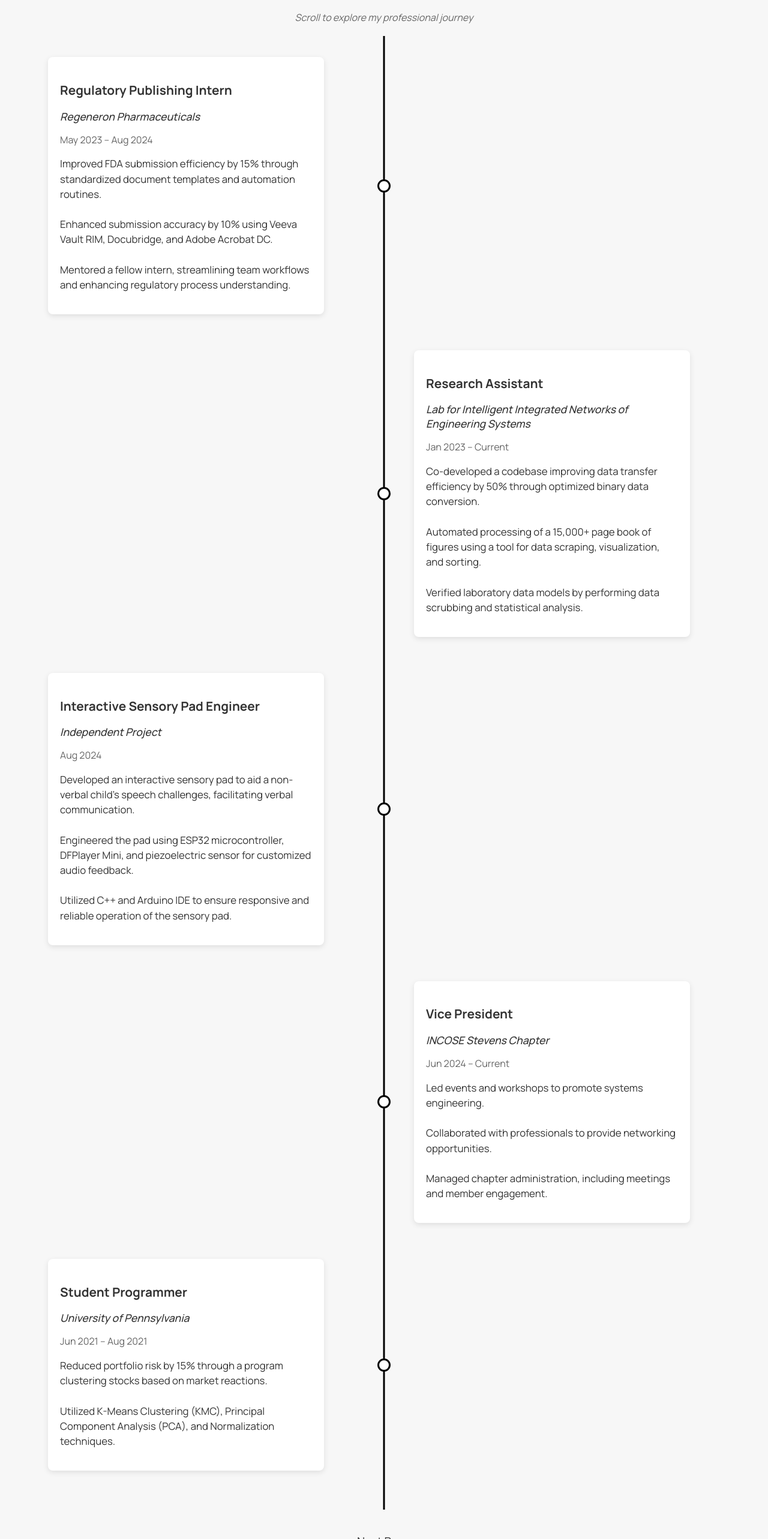
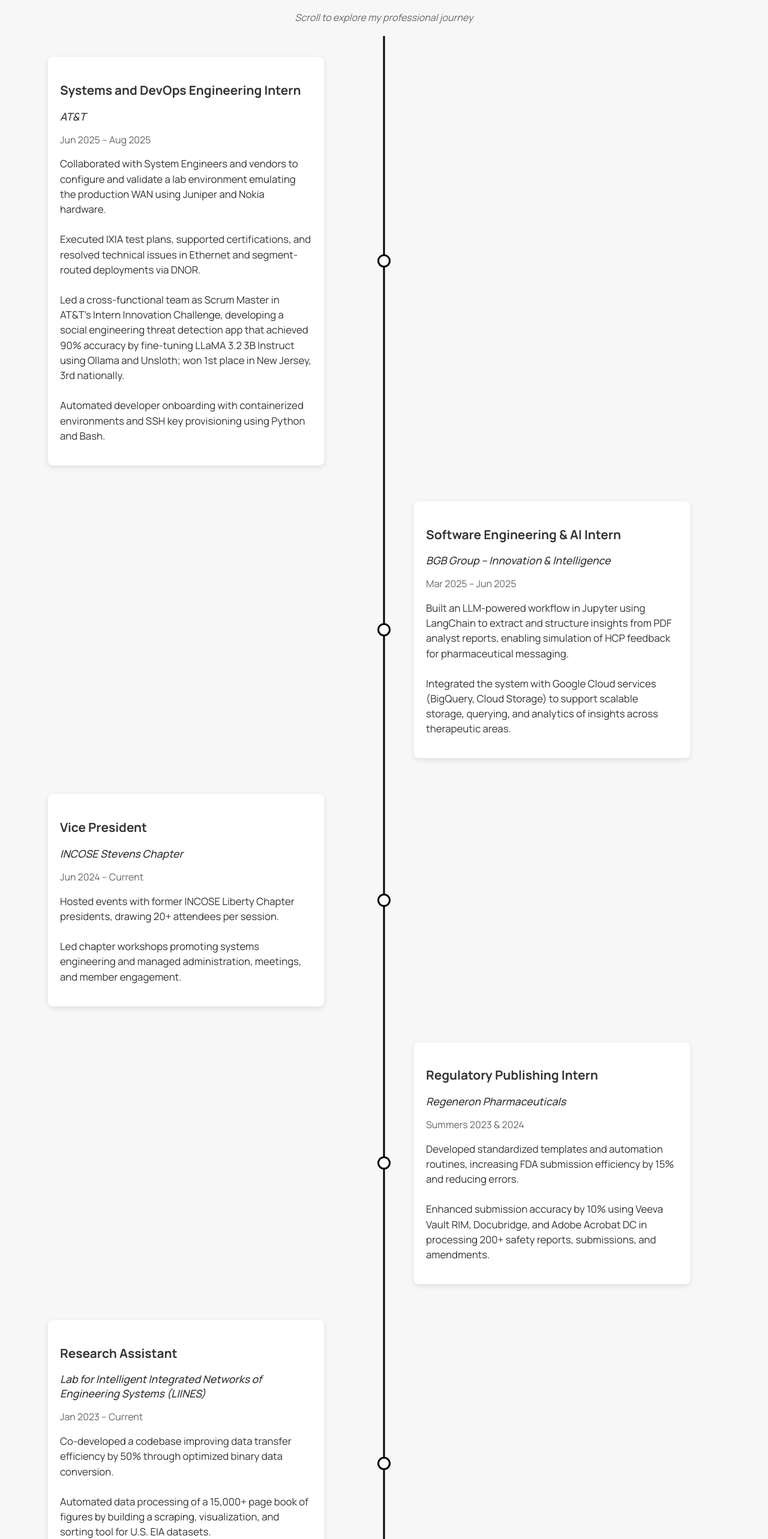
Before and after one commit to habodoni/my-portfolio, a React (Create React App) app: page /#/resume-timeline in a window 1280 px wide. Shown: the part 200-2766 px from the top of the page at 60% size. Built offline with nearby package versions, Linux system fonts and the light colour scheme.

Commit message:
Update ResumeTimeline with 2025 CV experience and chronological order. Enable PDF export for powerbuilding tab.

```diff
--- a/package.json
+++ b/package.json
@@ -26,7 +26,7 @@
     "test": "react-scripts test",
     "eject": "react-scripts eject",
     "predeploy": "npm run build",
-    "deploy": "gh-pages -d build -b gh-pages --add ./public/CNAME"
+    "deploy": "gh-pages -d build -b gh-pages"
   },
   "eslintConfig": {
     "extends": [
@@ -45,5 +45,8 @@
       "last 1 firefox version",
       "last 1 safari version"
     ]
+  },
+  "devDependencies": {
+    "gh-pages": "^6.3.0"
   }
 }
--- a/src/pages/PowerbuildingProgram.js
+++ b/src/pages/PowerbuildingProgram.js
@@ -1,4 +1,5 @@
 import React, { useState } from 'react';
+import jsPDF from "jspdf";
 import './PowerbuildingProgram.css';
 
 const PowerbuildingProgram = () => {
@@ -240,9 +241,27 @@ const PowerbuildingProgram = () => {
     setExpandedWeeks(newExpandedWeeks);
   };
 
+
   const exportToPDF = () => {
     if (!generatedProgram) return;
-    alert('PDF export temporarily disabled. Use CSV export instead.');
+
+    const doc = new jsPDF();
+    const content = generatePDFContent();
+
+    // Split text into lines that fit on the page
+    const lines = doc.splitTextToSize(content, 180); // 180 = page width
+    let y = 20;
+
+    lines.forEach(line => {
+      if (y > 280) {  // check for page overflow
+        doc.addPage();
+        y = 20;
+      }
+      doc.text(line, 10, y);
+      y += 8; // line height
+    });
+
+    doc.save(`powerbuilding-program-${generatedProgram.weeks}weeks.pdf`);
   };
 
   const exportToCSV = () => {
@@ -333,9 +352,9 @@ const PowerbuildingProgram = () => {
         <div className="intro-content">
           <div className="intro-card personal-intro full-width">
             <h3>Hey, I'm Hazem</h3>
-            <p>I built this powerbuilding program generator because I wanted to experiment with combining <strong>Westside Barbell's proven conjugate method</strong> with some additional accessory work for a more well-rounded approach to training.</p>
-            <p>This tool generates personalized programs based on your current maxes, and I'll be using it myself to test this methodology. As I learn and adapt, I might update the program to reflect what works best.</p>
-            <p>I'm sharing this in hopes that it might help others who are interested in this style of training. Whether you're new to conjugate training or just looking for a structured approach to powerbuilding, I hope this tool serves you well!</p>
+            <p>I built this because I wanted to experiment with combining <strong>Westside Barbell's conjugate method</strong> with some additional accessory work for a more well-rounded approach to training.</p>
+            <p>This tool generates personalized programs based on your current maxes, and I'll be using it myself to test this methodology. As I learn and adapt, I might update the program to reflect what works best (for all I know I might get weaker).</p>
+            <p>I'm sharing this in hopes that it might help others who are interested in this style of training. Whether you're new to conjugate training or just looking for a structured approach to powerbuilding, I hope this tool can be of use.</p>
             <p><em>Remember: This is my personal experimentation, and everyone responds differently to training. Listen to your body and adjust as needed.</em></p>
           </div>
 
--- a/src/pages/ResumeTimeline.js
+++ b/src/pages/ResumeTimeline.js
@@ -5,40 +5,29 @@ import './ResumeTimeline.css';
 const Timeline = () => {
     const navigate = useNavigate();
 
+    // Ordered chronologically: most recent first
     const events = [
         {
-            title: "Regulatory Publishing Intern",
-            org: "Regeneron Pharmaceuticals",
-            date: "May 2023 – Aug 2024",
+            title: "Systems and DevOps Engineering Intern",
+            org: "AT&T",
+            date: "Jun 2025 – Aug 2025",
             description: (
                 <>
-                    Improved FDA submission efficiency by 15% through standardized document templates and automation routines.<br /><br />
-                    Enhanced submission accuracy by 10% using Veeva Vault RIM, Docubridge, and Adobe Acrobat DC.<br /><br />
-                    Mentored a fellow intern, streamlining team workflows and enhancing regulatory process understanding.
+                    Collaborated with System Engineers and vendors to configure and validate a lab environment emulating the production WAN using Juniper and Nokia hardware.<br /><br />
+                    Executed IXIA test plans, supported certifications, and resolved technical issues in Ethernet and segment-routed deployments via DNOR.<br /><br />
+                    Led a cross-functional team as Scrum Master in AT&T’s Intern Innovation Challenge, developing a social engineering threat detection app that achieved 90% accuracy by fine-tuning LLaMA 3.2 3B Instruct using Ollama and Unsloth; won 1st place in New Jersey, 3rd nationally.<br /><br />
+                    Automated developer onboarding with containerized environments and SSH key provisioning using Python and Bash.
                 </>
             ),
         },
         {
-            title: "Research Assistant",
-            org: "Lab for Intelligent Integrated Networks of Engineering Systems",
-            date: "Jan 2023 – Current",
+            title: "Software Engineering & AI Intern",
+            org: "BGB Group – Innovation & Intelligence",
+            date: "Mar 2025 – Jun 2025",
             description: (
                 <>
-                    Co-developed a codebase improving data transfer efficiency by 50% through optimized binary data conversion.<br /><br />
-                    Automated processing of a 15,000+ page book of figures using a tool for data scraping, visualization, and sorting.<br /><br />
-                    Verified laboratory data models by performing data scrubbing and statistical analysis.
-                </>
-            ),
-        },
-        {
-            title: "Interactive Sensory Pad Engineer",
-            org: "Independent Project",
-            date: "Aug 2024",
-            description: (
-                <>
-                    Developed an interactive sensory pad to aid a non-verbal child's speech challenges, facilitating verbal communication.<br /><br />
-                    Engineered the pad using ESP32 microcontroller, DFPlayer Mini, and piezoelectric sensor for customized audio feedback.<br /><br />
-                    Utilized C++ and Arduino IDE to ensure responsive and reliable operation of the sensory pad.
+                    Built an LLM-powered workflow in Jupyter using LangChain to extract and structure insights from PDF analyst reports, enabling simulation of HCP feedback for pharmaceutical messaging.<br /><br />
+                    Integrated the system with Google Cloud services (BigQuery, Cloud Storage) to support scalable storage, querying, and analytics of insights across therapeutic areas.
                 </>
             ),
         },
@@ -48,9 +37,42 @@ const Timeline = () => {
             date: "Jun 2024 – Current",
             description: (
                 <>
-                    Led events and workshops to promote systems engineering.<br /><br />
-                    Collaborated with professionals to provide networking opportunities.<br /><br />
-                    Managed chapter administration, including meetings and member engagement.
+                    Hosted events with former INCOSE Liberty Chapter presidents, drawing 20+ attendees per session.<br /><br />
+                    Led chapter workshops promoting systems engineering and managed administration, meetings, and member engagement.
+                </>
+            ),
+        },
+        {
+            title: "Regulatory Publishing Intern",
+            org: "Regeneron Pharmaceuticals",
+            date: "Summers 2023 & 2024",
+            description: (
+                <>
+                    Developed standardized templates and automation routines, increasing FDA submission efficiency by 15% and reducing errors.<br /><br />
+                    Enhanced submission accuracy by 10% using Veeva Vault RIM, Docubridge, and Adobe Acrobat DC in processing 200+ safety reports, submissions, and amendments.
+                </>
+            ),
+        },
+        {
+            title: "Research Assistant",
+            org: "Lab for Intelligent Integrated Networks of Engineering Systems (LIINES)",
+            date: "Jan 2023 – Current",
+            description: (
+                <>
+                    Co-developed a codebase improving data transfer efficiency by 50% through optimized binary data conversion.<br /><br />
+                    Automated data processing of a 15,000+ page book of figures by building a scraping, visualization, and sorting tool for U.S. EIA datasets.<br /><br />
+                    Verified laboratory data models via data scrubbing and statistical analysis.
+                </>
+            ),
+        },
+        {
+            title: "Interactive Sensory Pad Engineer",
+            org: "Independent Project",
+            date: "2024",
+            description: (
+                <>
+                    Developed an interactive sensory pad that improved a non-verbal child’s speech output by 20% within 4 weeks.<br /><br />
+                    Engineered with ESP32, piezoelectric sensors, and DFPlayer Mini; programmed in C++ (Arduino IDE) to trigger customized audio playback.
                 </>
             ),
         },
@@ -61,7 +83,7 @@ const Timeline = () => {
             description: (
                 <>
                     Reduced portfolio risk by 15% through a program clustering stocks based on market reactions.<br /><br />
-                    Utilized K-Means Clustering (KMC), Principal Component Analysis (PCA), and Normalization techniques.
+                    Applied K-Means Clustering, PCA, and normalization techniques.
                 </>
             ),
         }
```
Also changed, not shown: 1 other file (tests, documents, lock files or other folders).
